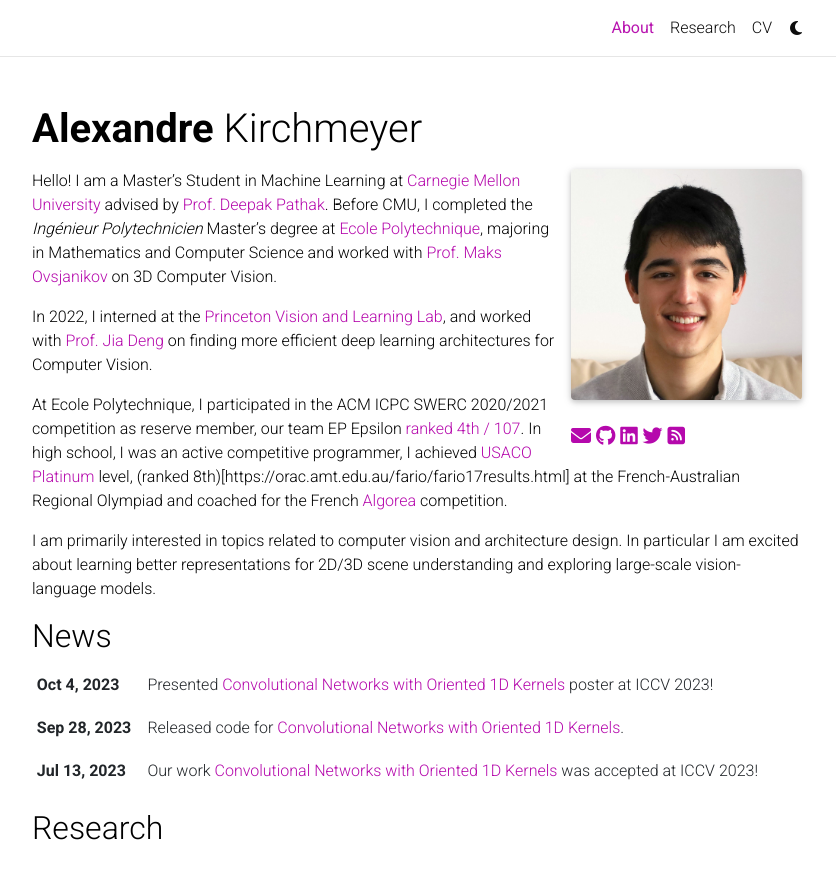
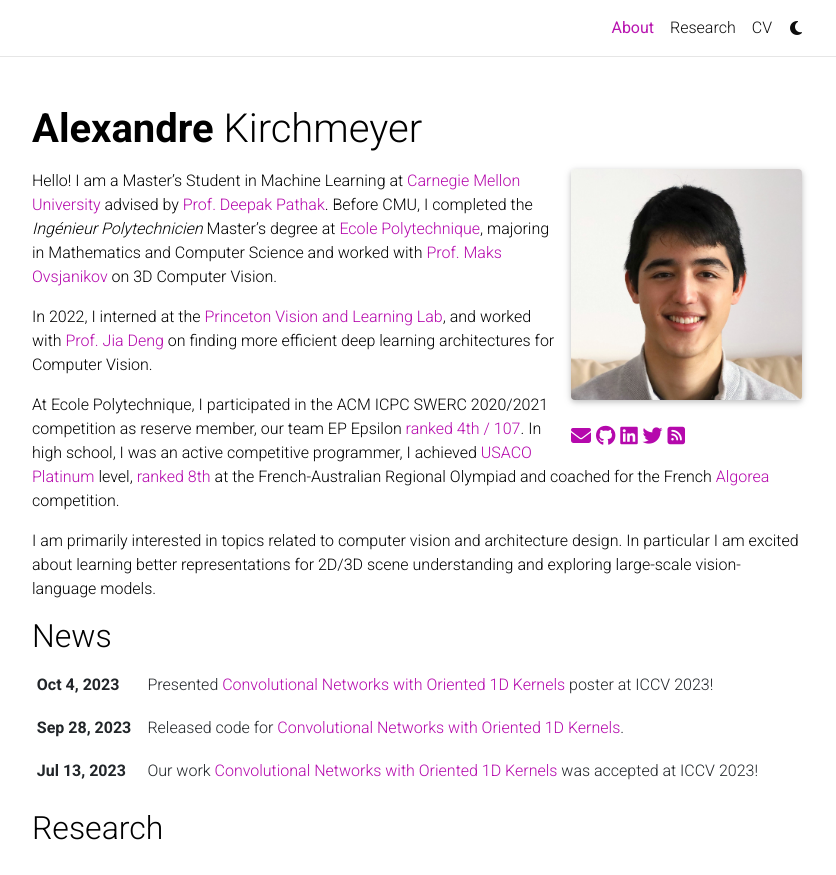
Before and after one commit to akirchmeyer/akirchmeyer, a Jekyll site: the page built from _pages/about.md, in a window 1280 px wide and 1049 px high, cut to the strip 0-875 px from the top of the window. Shown: the whole strip, without its empty margins (223-1059 px from the left). Built offline with Jekyll 4.4.1, drawn with Linux system fonts in a browser that asks for light colours; full-size pictures stand in for the smaller copies a plugin makes; comment, search, counter and statistics services are not loaded; a style sheet for code colours, icons or effects is not loaded.

Commit message:
Update about.md

```diff
--- a/_pages/about.md
+++ b/_pages/about.md
@@ -21,7 +21,7 @@
 
 In 2022, I interned at the [Princeton Vision and Learning Lab](https://pvl.cs.princeton.edu), and worked with [Prof. Jia Deng](https://www.cs.princeton.edu/~jiadeng/) on finding more efficient deep learning architectures for Computer Vision.
 
-At Ecole Polytechnique, I participated in the ACM ICPC SWERC 2020/2021 competition as reserve member, our team EP Epsilon [ranked 4th / 107](https://swerc.eu/2020/theme/scoreboard/index.html). In high school, I was an active competitive programmer, I achieved [USACO Platinum](http://www.usaco.org/current/data/dec16_gold_results.html) level, (ranked 8th)[https://orac.amt.edu.au/fario/fario17results.html] at the French-Australian Regional Olympiad and coached for the French [Algorea](https://algorea.org) competition.
+At Ecole Polytechnique, I participated in the ACM ICPC SWERC 2020/2021 competition as reserve member, our team EP Epsilon [ranked 4th / 107](https://swerc.eu/2020/theme/scoreboard/index.html). In high school, I was an active competitive programmer, I achieved [USACO Platinum](http://www.usaco.org/current/data/dec16_gold_results.html) level, [ranked 8th](https://orac.amt.edu.au/fario/fario17results.html) at the French-Australian Regional Olympiad and coached for the French [Algorea](https://algorea.org) competition.
 
 I am primarily interested in topics related to computer vision and architecture design. In particular I am excited about learning better representations for 2D/3D scene understanding and exploring large-scale vision-language models.
 
```
